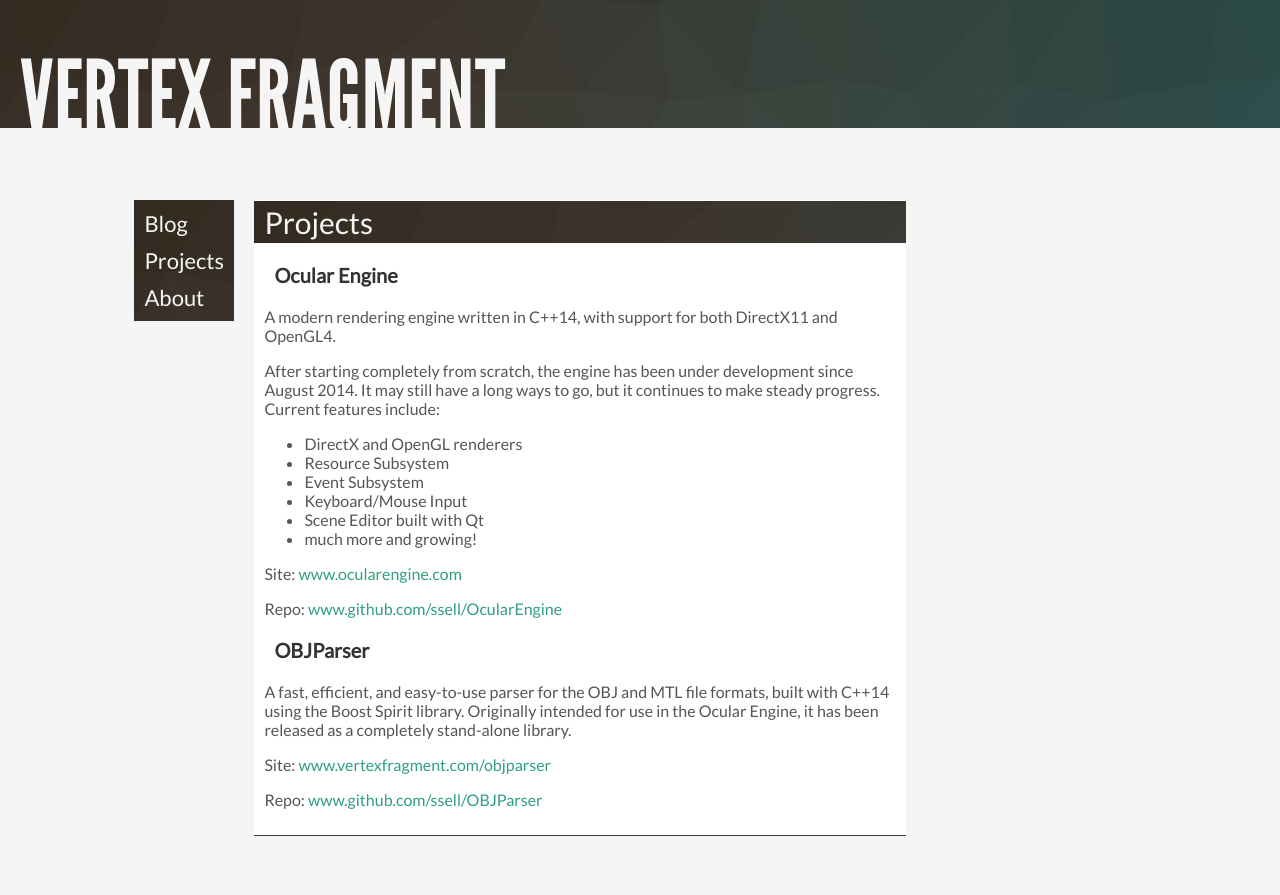
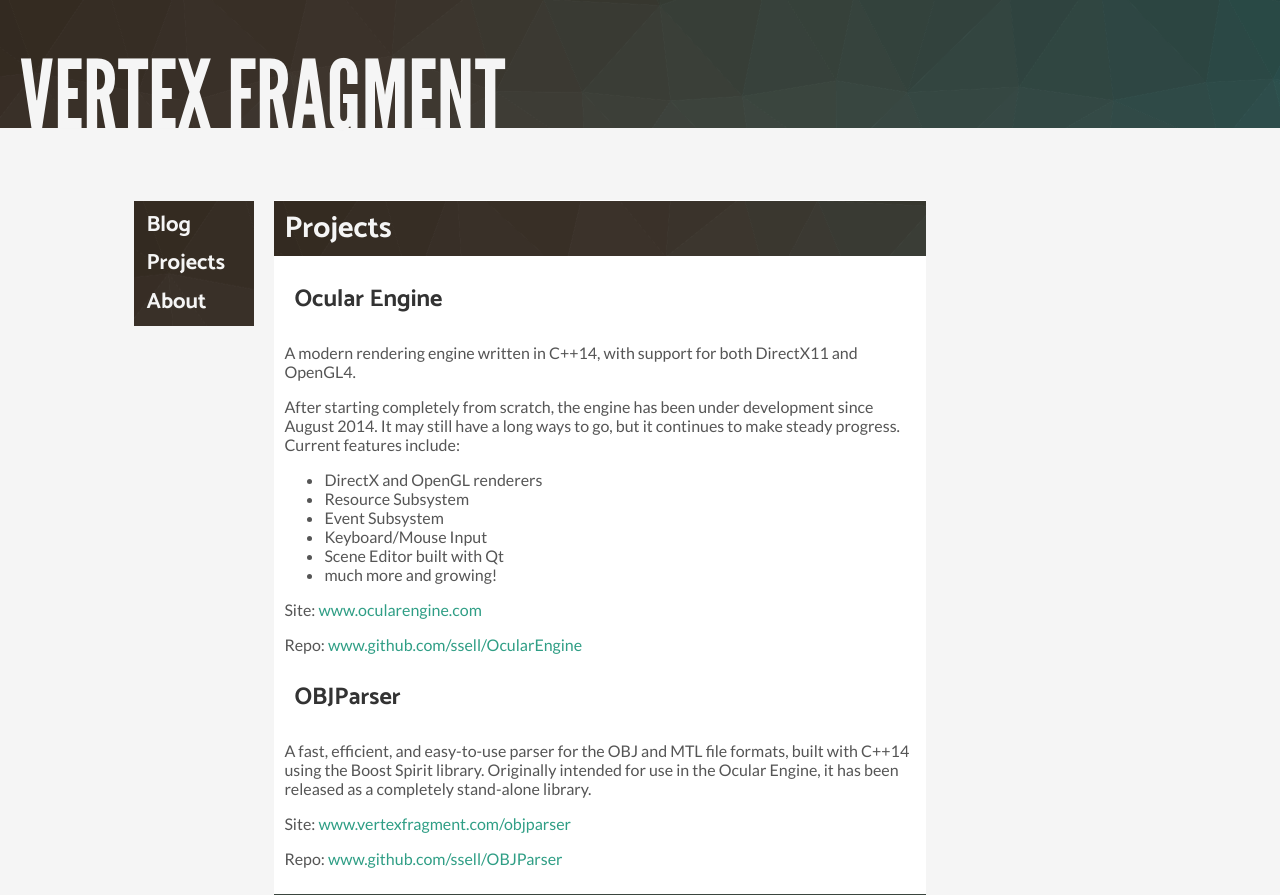
Before and after one commit to ssell/vfHexo, a plain HTML site: page projects/index.html in a window 1280 px wide. Before the commit the page ends 836 px from the top, so only its background shows below. Drawn offline with Linux system fonts and the light colour scheme.

Commit message:
Site updated: 2016-05-06 14:24:53

```diff
--- a/css/style.css
+++ b/css/style.css
@@ -10,21 +10,22 @@ h1,h2,h3
 {
     color: #333;
     padding-left: 10px;
+    font-family: 'Catamaran', sans-serif;
 }
 
 h1
 {
-    font-size: 28px;
+    font-size: 32px;
 }
 
 h2
 {
-    font-size: 24px;
+    font-size: 28px;
 }
 
 h3
 {
-    font-size: 20px;
+    font-size: 24px;
 }
 
 a, a:visited, a:hover
@@ -36,6 +37,12 @@ a, a:visited, a:hover
 a:hover
 {
     color: #2AB797;
+}
+
+.important_text
+{
+    font-family: 'Catamaran', sans-serif;
+    font-weight: 500;
 }
 
 #header
@@ -61,19 +68,31 @@ a:hover
 {
     background-image: url("../images/logo_back.png");
 
-    width: 100px;
+    min-width: 100px;
+
+    margin-top: 1px;
     margin-left: 10%;
     margin-right: 20px;
+    padding: 10px;
+    padding-bottom: 0px;
+
+    position: inline;
     float: left;
 
     font-size: 22px;
+    font-weight: bold;
+
     color: #F5F5F5;
 }
 
 .nav_item
 {
     position: inline;
-    margin: 10px;
+    line-height: 220%;
+    padding: 0px;
+    margin-top: -10px;
+    margin-bottom: 0px;
+    margin-left: 2px;
 }
 
 #page_title
@@ -92,6 +111,8 @@ a:hover
     background-color: #FFF;
 
     width: 50%;
+
+    position: inline;
     float: left;
 
     margin: 0px auto;
--- a/projects/index.html
+++ b/projects/index.html
@@ -5,6 +5,7 @@
 
     <link rel="icon" type="image/png" href="/images/favicon.png">
     <link href='https://fonts.googleapis.com/css?family=Lato' rel='stylesheet' type='text/css'>
+    <link href='https://fonts.googleapis.com/css?family=Catamaran:700' rel='stylesheet' type='text/css'>
 
     <link rel="stylesheet" href="/css/style.css">
 </head>
@@ -16,14 +17,14 @@
         </div>
 
         <div id="main">
-            <div id="navigation">
+            <div id="navigation" class="important_text">
                 <div class="nav_item">Blog</div>
                 <div class="nav_item">Projects</div>
                 <div class="nav_item">About</div>
             </div>
 
             <div id="content">
-                <div id="page_title">
+                <div id="page_title" class="important_text">
     Projects
 </div>
 
```
Also changed, not shown: about/index.html (+3 -2 lines), home/index.html (+3 -2 lines).
